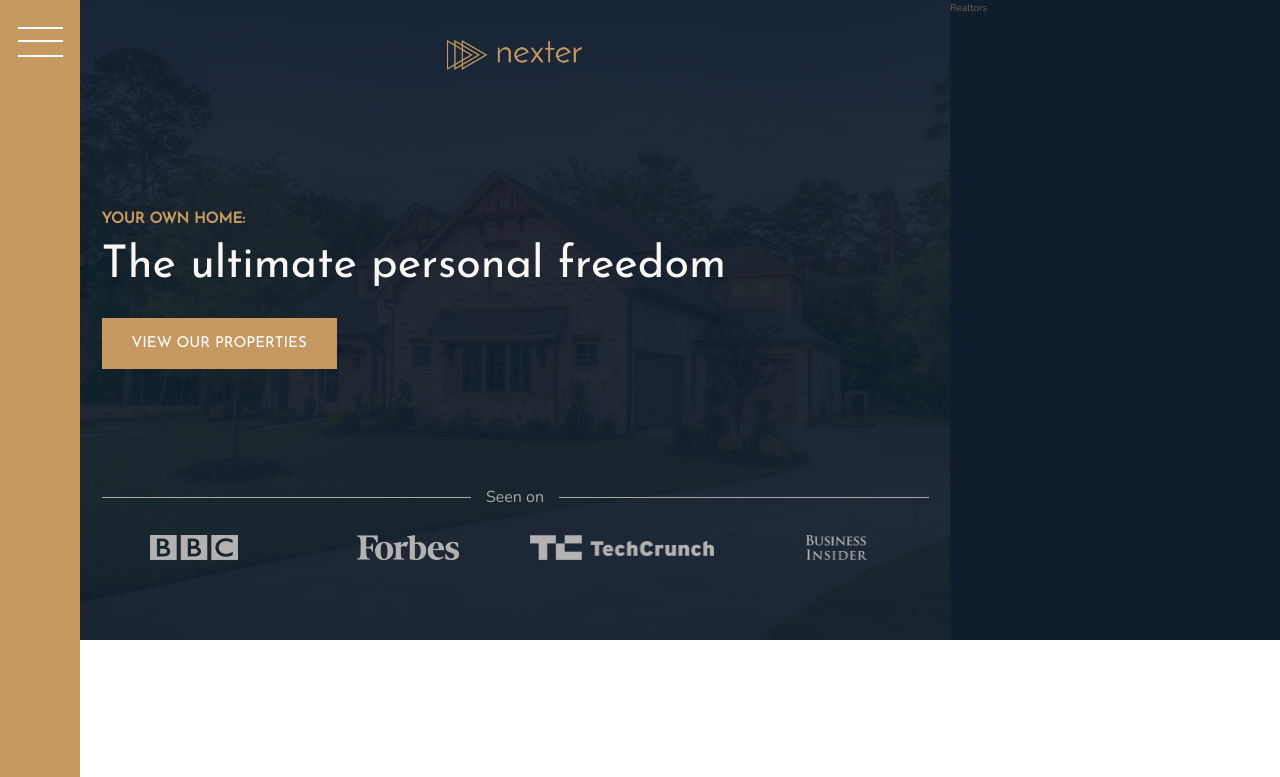
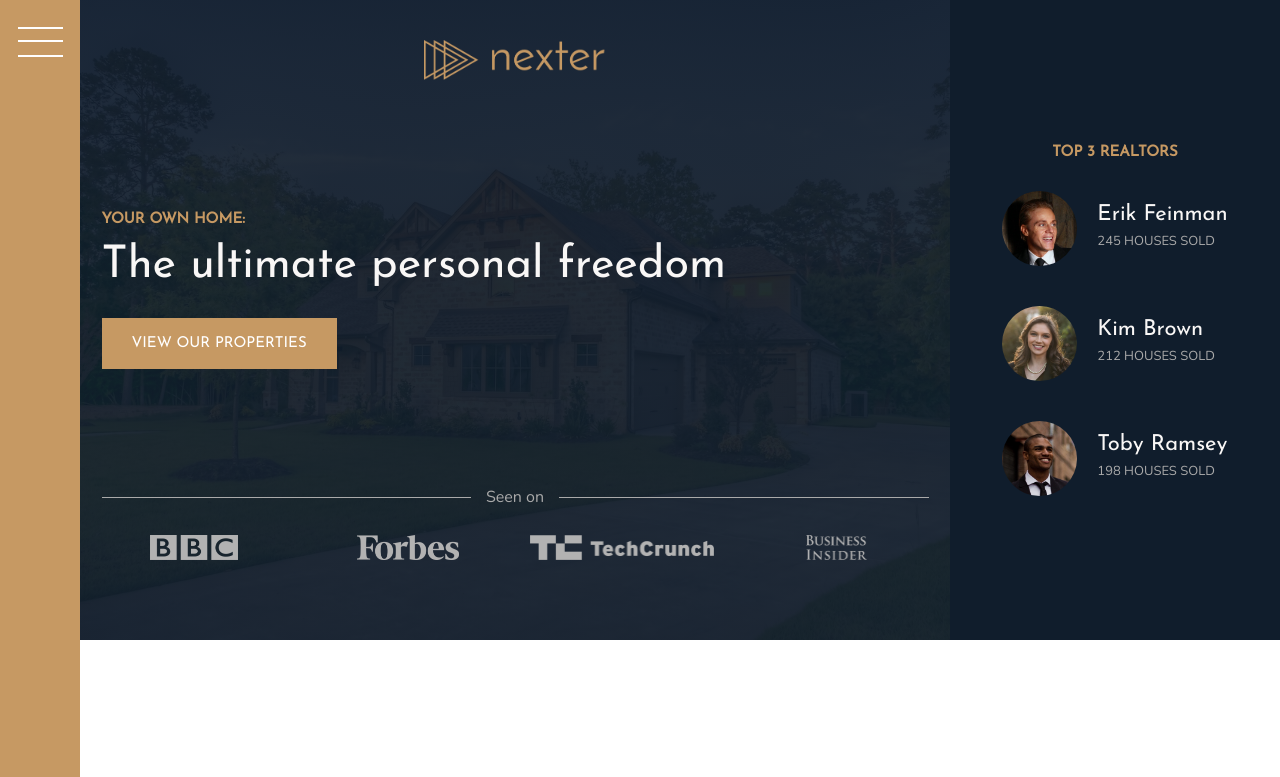
Before and after one commit to danielgeorgiev7/Advanced-CSS-Course-Udemy, a website: page 03.Nexter/index.html in a window 1280 px wide. Shown: the top 777 px of the page. Drawn offline with nearby package versions, Linux system fonts and the light colour scheme.

Commit message:
Added realtors section and minor changes

```diff
--- a/03.Nexter/index.html
+++ b/03.Nexter/index.html
@@ -33,7 +33,26 @@
       </div>
     </header>
 
-    <div class="realtors">Realtors</div>
+    <div class="realtors">
+      <h3 class="heading-3">Top 3 realtors</h3>
+      <div class="realtors__list">
+        <img src="img/realtor-1.jpeg" alt="Realtor 1" class="realtors__img" />
+        <div class="realtors__details">
+          <h4 class="heading-4 heading-4--light">Erik Feinman</h4>
+          <p class="realtors__sold">245 houses sold</p>
+        </div>
+        <img src="img/realtor-2.jpeg" alt="Realtor 2" class="realtors__img" />
+        <div class="realtors__details">
+          <h4 class="heading-4 heading-4--light">Kim Brown</h4>
+          <p class="realtors__sold">212 houses sold</p>
+        </div>
+        <img src="img/realtor-3.jpeg" alt="Realtor 3" class="realtors__img" />
+        <div class="realtors__details">
+          <h4 class="heading-4 heading-4--light">Toby Ramsey</h4>
+          <p class="realtors__sold">198 houses sold</p>
+        </div>
+      </div>
+    </div>
 
     <section class="features">
       <div class="feature">
--- a/03.Nexter/sass/_header.scss
+++ b/03.Nexter/sass/_header.scss
@@ -17,7 +17,7 @@
   justify-content: center;
 
   &__logo {
-    height: 3rem;
+    height: 4rem;
     justify-self: center;
   }
 
--- a/03.Nexter/sass/_realtors.scss
+++ b/03.Nexter/sass/_realtors.scss
@@ -1,4 +1,32 @@
 .realtors {
   background-color: $color-secondary;
   grid-column: col-start 7 / full-end;
+  padding: 3rem;
+
+  display: grid;
+  align-content: center;
+  justify-content: center;
+  justify-items: center;
+  row-gap: 3rem;
+
+  &__list {
+    display: grid;
+    grid-template-columns: min-content max-content;
+    column-gap: 2rem;
+    row-gap: 5vh;
+    align-items: center;
+  }
+
+  &__img {
+    width: 7.5rem;
+    display: block;
+    border-radius: 50%;
+  }
+
+  &__sold {
+    text-transform: uppercase;
+    color: $color-grey-light-2;
+    margin-top: 1rem;
+    font-size: 1.3rem;
+  }
 }
--- a/03.Nexter/sass/_typography.scss
+++ b/03.Nexter/sass/_typography.scss
@@ -34,7 +34,7 @@
 
 .heading-4 {
   @extend %heading;
-  font-size: 1.9rem;
+  font-size: 2.2rem;
 
   &--light {
     color: $color-grey-light-1;
```
Also changed, not shown: 03.Nexter/css/style.css.
